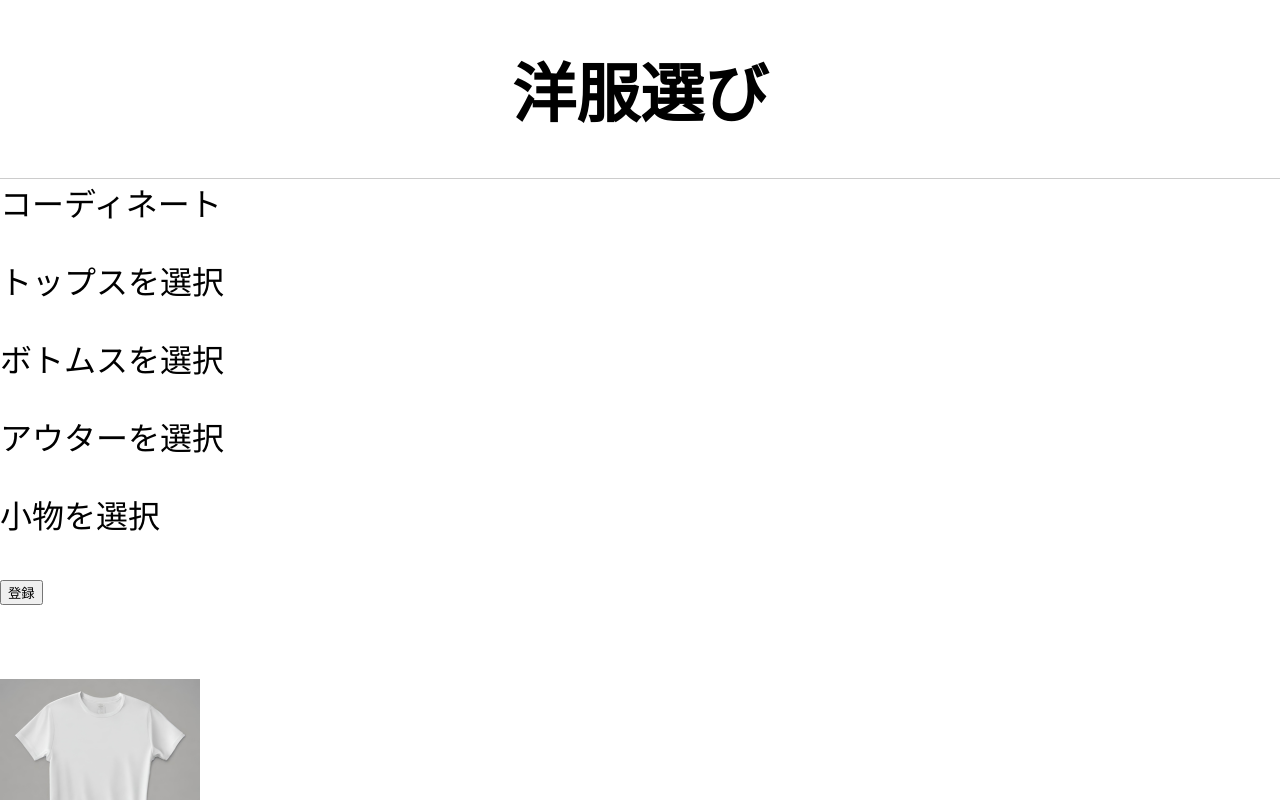
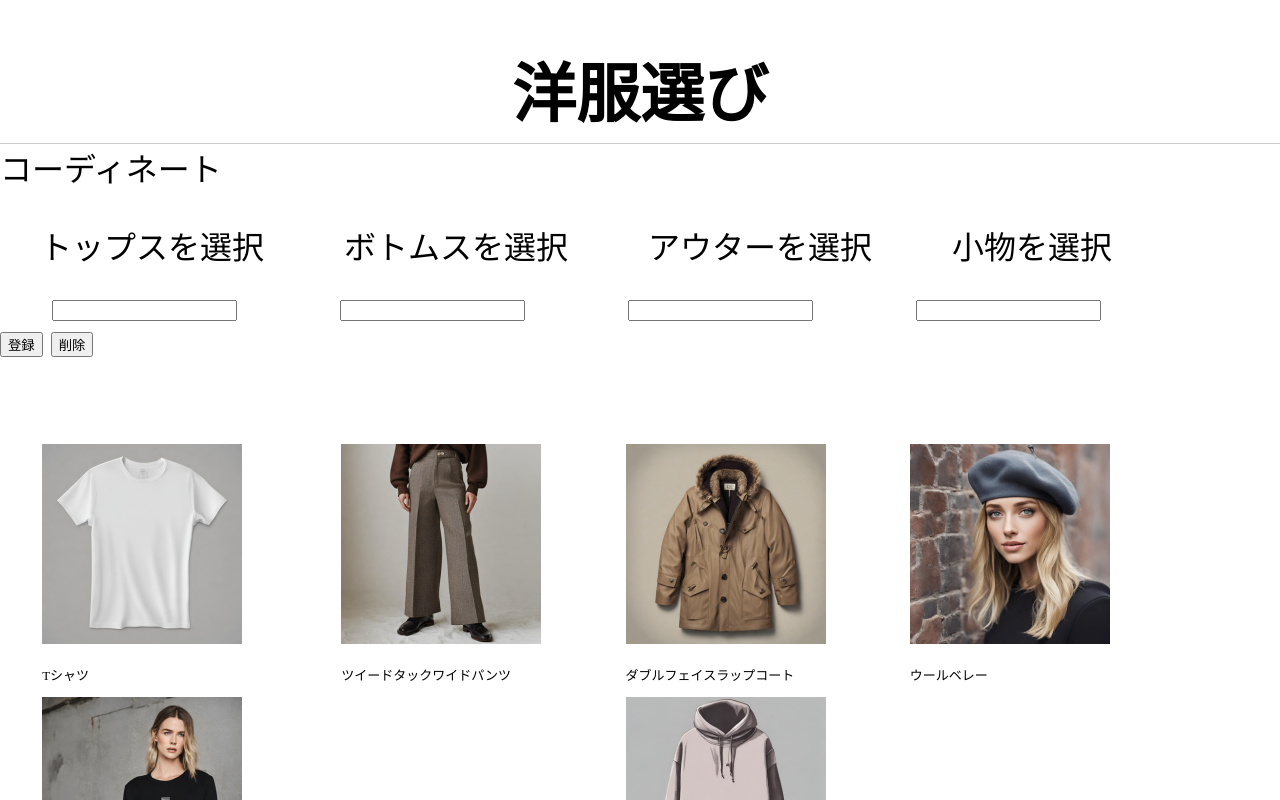
Before and after one commit to Ayumi-Moriyama/youfukumemo, a plain HTML site: page index.html in a window 1280 px wide. Both pictures are taken after a click on the button "登録". Shown: the top 800 px of the page. Drawn offline with nearby package versions, Linux system fonts and the light colour scheme.

Commit message:
ローカルストレージの設定をした

```diff
--- a/css/youfuku.css
+++ b/css/youfuku.css
@@ -1,23 +1,26 @@
-body{
-    margin:0;
-    padding:0;
-    text-align:left;
+body {
+    margin: 0;
+    padding: 0;
+    /* text-align:left; */
     font-size: 32px;
 }
-header{
+
+header {
+    height: 100px;
     background-color: #fff;
     border-bottom: 1px solid #ccc;
     text-align: center;
 }
-main{
+
+/* main{
     border-bottom:1px solid #ccc;
     position:relative;
-}
-footer{
+} */
+/* footer{
     background-color: #fff;
     border-bottom:1px solid #ccc;
     text-align: center;
-}
+} */
 /* p{
     font-size:200%;
     text-align: center;
@@ -28,7 +31,7 @@ footer{
     padding: 0;
     border-top: 1px solid #000000;
     display:table;  /* 定義 */
-    /* table-layout: fixed;
+/* table-layout: fixed;
     width:100%;
 }
 li{
@@ -37,7 +40,7 @@ li{
     border: 1px solid #666;
     background-color: #FFF;
     display:table-cell;  /* 定義 */
-    /* cursor: pointer; */
+/* cursor: pointer; */
 /* }
 li:hover{
     background: #0066CC;
@@ -56,14 +59,30 @@ textarea{
     height: 230px;
 /* } */
 section {
-    height: 500px;
+    height: 300px;
     width: 90%;
+
+}
+
+.choice {
+    display: flex;
+    justify-content: space-around;
+}
+
+.form {
+    display: flex;
+    justify-content: space-around;
 }
 
 .ichiran {
     display: flex;
-    justify-content: center;
+    justify-content: space-around;
 }
+
+.ichiran p {
+    font-size: small;
+}
+
 /* div{
   height: 200px;
   overflow-y: scroll;
--- a/index.html
+++ b/index.html
@@ -21,23 +21,33 @@
       <li id="outer">アウターを表示</li>
       <li id="accessories">小物を表示</li>
     </ul> -->
-
     <section>コーディネート
+      <div class="choice">
         <p id="topsChoice">トップスを選択</p>
         <p id="bottomsChoice">ボトムスを選択</p>
         <p id="outerChoice">アウターを選択</p>
         <p id="accessoriesChoice">小物を選択</p>
-      <button>登録</button>
+      </div>
+      <div class="form">
+      <input type="text" id="topsText">
+      <input type="text" id="bottomsText">
+      <input type="text" id="outerText">
+      <input type="text" id="accessoriesText">
+      </div>
+      <button id="save">登録</button>
+      <button id="clear">削除</button>
     </section>
 
+    <section class="ichiran">
       <div id="tops_ichiran"></div>
       <div id="bottoms_ichiran"></div>
       <div id="outer_ichiran"></div>
       <div id="accessories_ichiran"></div>
+    </section>
 
   </main>
 
-  <footer>洋服選び</footer>
+  <!-- <footer>洋服選び</footer> -->
   <script src="https://ajax.googleapis.com/ajax/libs/jquery/3.2.1/jquery.min.js"></script>
   <script>
 
--- a/youfuku.js
+++ b/youfuku.js
@@ -24,6 +24,7 @@ const tops = [
     },
 ];
 
+//トップス一覧を配列から表示する
 for (let i = 0; i < tops.length; i++) {
     const { name, img } = tops[i];
     const content = `<div><img id=${tops[i].name} class="topsImg" src="images/${img}"alt=""><p>${name}</p></div>`;
@@ -31,11 +32,12 @@ for (let i = 0; i < tops.length; i++) {
 
     console.log(tops[i].name);
 }
+
+// 画像をクリックするとトップス選択画面に名前が入る
 $('.topsImg').on('click', function (e) {
     $('#topsChoice').text(e.target.id);
     console.log(e.target.id);
 });
-
 
 // let topsHtml = [];
 
@@ -46,10 +48,6 @@ $('.topsImg').on('click', function (e) {
 // $('#tops_ichiran').html(topsHtml);
 // console.log(topsHtml);
 
-
-
-
-// $('#bottoms').on('click', function () {
 const bottoms = [
     {
         name: 'ツイードタックワイドパンツ',
@@ -68,12 +66,13 @@ for (let i = 0; i < bottoms.length; i++) {
     const content_b = `<div><img id=${bottoms[i].name} class="bottomsImg" src="images/${img}" alt=""><p>${name}</p></div>`;
     bottoms_ichiran.insertAdjacentHTML('beforeend', content_b);
 }
+
 $('.bottomsImg').on('click', function (e) {
     $('#bottomsChoice').text(e.target.id);
     console.log(e.target.id);
 });
 
-// $('#outer').on('click', function () {
+
 const outer = [
     {
         name: 'ダブルフェイスラップコート',
@@ -100,11 +99,14 @@ for (let i = 0; i < outer.length; i++) {
     const content_o = `<div><img id=${outer[i].name} class="outerImg" src="images/${img} "alt=""><p>${name}</p></div>`;
     outer_ichiran.insertAdjacentHTML('beforeend', content_o);
 }
+
 $('.outerImg').on('click', function (e) {
     $('#outerChoice').text(e.target.id);
     console.log(e.target.id);
 });
-console.log(outer_ichiran);
+
+// console.log(outer_ichiran);
+
 
 const accessories = [
     {
@@ -122,18 +124,42 @@ for (let i = 0; i < accessories.length; i++) {
     const content_a = `<div><img id=${accessories[i].name} class="accessoriesImg" src="images/${img}" alt=""><p>${name}</p></div>`;
     accessories_ichiran.insertAdjacentHTML('beforeend', content_a);
 }
+
 $('.accessoriesImg').on('click', function (e) {
     $('#accessoriesChoice').text(e.target.id);
     console.log(e.target.id);
 });
-console.log(accessories_ichiran);
 
-// const data = {
-//     tops: "",
-//     bottoms: "",
-//     outer:"",
-//     accessories"",
-// };
+// console.log(accessories_ichiran);
 
-// const jsonData = JSON.stringify(data);
-// localStorage.setItem("memo", jsonData);
+
+$('#save').on('click', function () {
+    const data = {
+        tops: $('#topsText').val(),
+        bottoms: $('#bottomsText').val(),
+        outer: $('#outerText').val(),
+        accessories: $('#accessoriesText').val(),
+    };
+    console.log(data);
+    const jsonData = JSON.stringify(data);
+    localStorage.setItem("memo", jsonData);
+});
+
+$('#clear').on('click', function () {
+    localStorage.removeItem("memo");
+    $('#topsText').val();
+    $('#bottomsText').val();
+    $('#outerText').val();
+    $('#accessoriesText').val();
+});
+
+if (localStorage.getItem("memo")) {
+    const json = localStorage.getItem("memo");
+    console.log(json);
+    const data = JSON.parse(json);
+    console.log(data);
+    $('#topsText').val(data.tops);
+    $('#bottomsText').val(data.bottoms);
+    $('#outerText').val(data.outer);
+    $('#accessoriesText').val(data.accessories);
+}
```
Also changed, not shown: 1 other file. Lines whose indentation alone changed are shown as unchanged.
